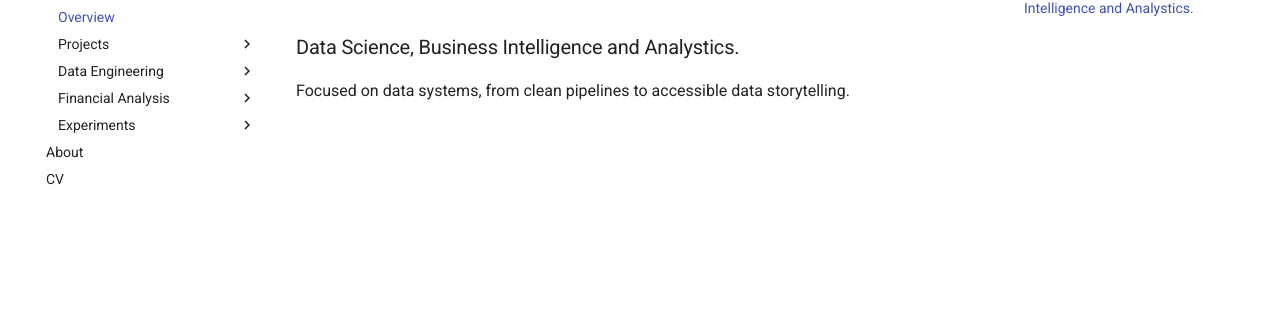
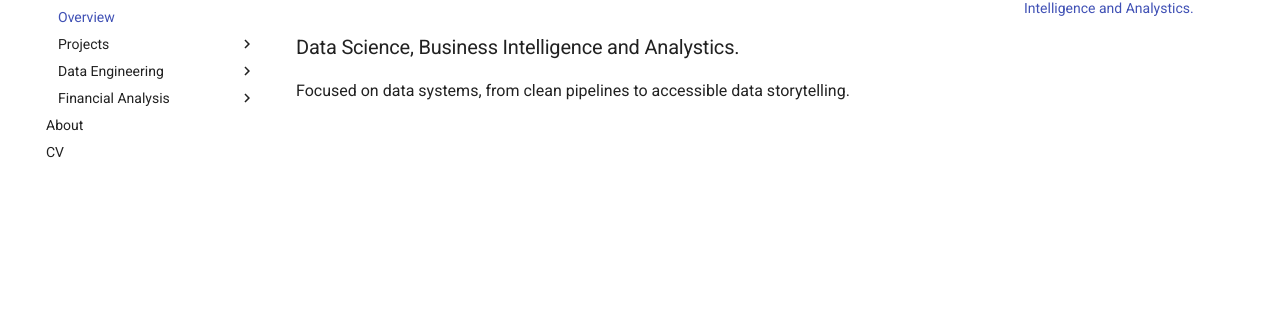
Before and after one commit to egoltz/egoltz.github.io, an MkDocs documentation site: the page built from docs/index.md, in a window 1280 px wide. Shown: the part 148-457 px from the top of the page. Built offline with MkDocs 1.6.1 and Material for MkDocs 9.7.7, drawn with Linux system fonts in a browser that asks for light colours; comment, search, counter and statistics services are not loaded.

Commit message:
edited mkdocs.yml

```diff
--- a/mkdocs.yml
+++ b/mkdocs.yml
@@ -10,17 +10,15 @@
       - Overview: index.md
       - Projects:
           - Overview: work/projects/index.md
-          - Customomer Revenue Predictors: work/projects/customer-revenue.md
-          - Sales Forecasting Dashboard: work/projects/sales-forecasting.md
-          - Chatbot Trends Analysis: work/projects/chatbot-trends.md
+ #         - Customomer Revenue Predictors: work/projects/customer-revenue.md
+ #         - Sales Forecasting Dashboard: work/projects/sales-forecasting.md
+#          - Chatbot Trends Analysis: work/projects/chatbot-trends.md
       - Data Engineering:
           - Overview: work/data-engineering/index.md
           - Database Update - Stored Procedure: work/data-engineering/stored-procedure.md
       - Financial Analysis:
           - Overview: work/financial-analysis/index.md
-          - Toliza Art Museum Case Study: work/financial-analysis/toliza-art.md
+#          - Toliza Art Museum Case Study: work/financial-analysis/toliza-art.md
           - Ontario Police Case Study: work/financial-analysis/ontario-police.md
-      - Experiments:
-          - Overview: work/experiments/index.md
   - About: about.md
   - CV: cv.md
```
